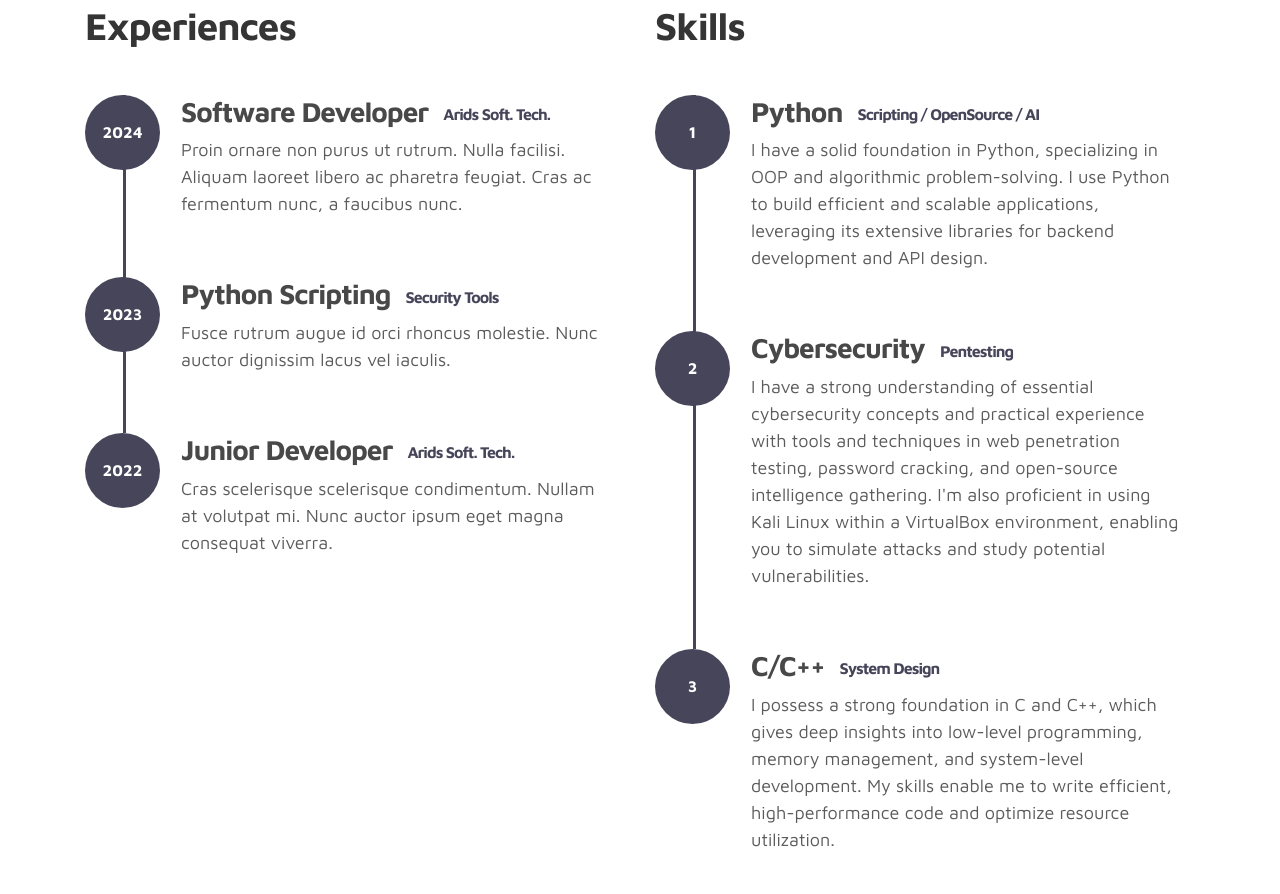
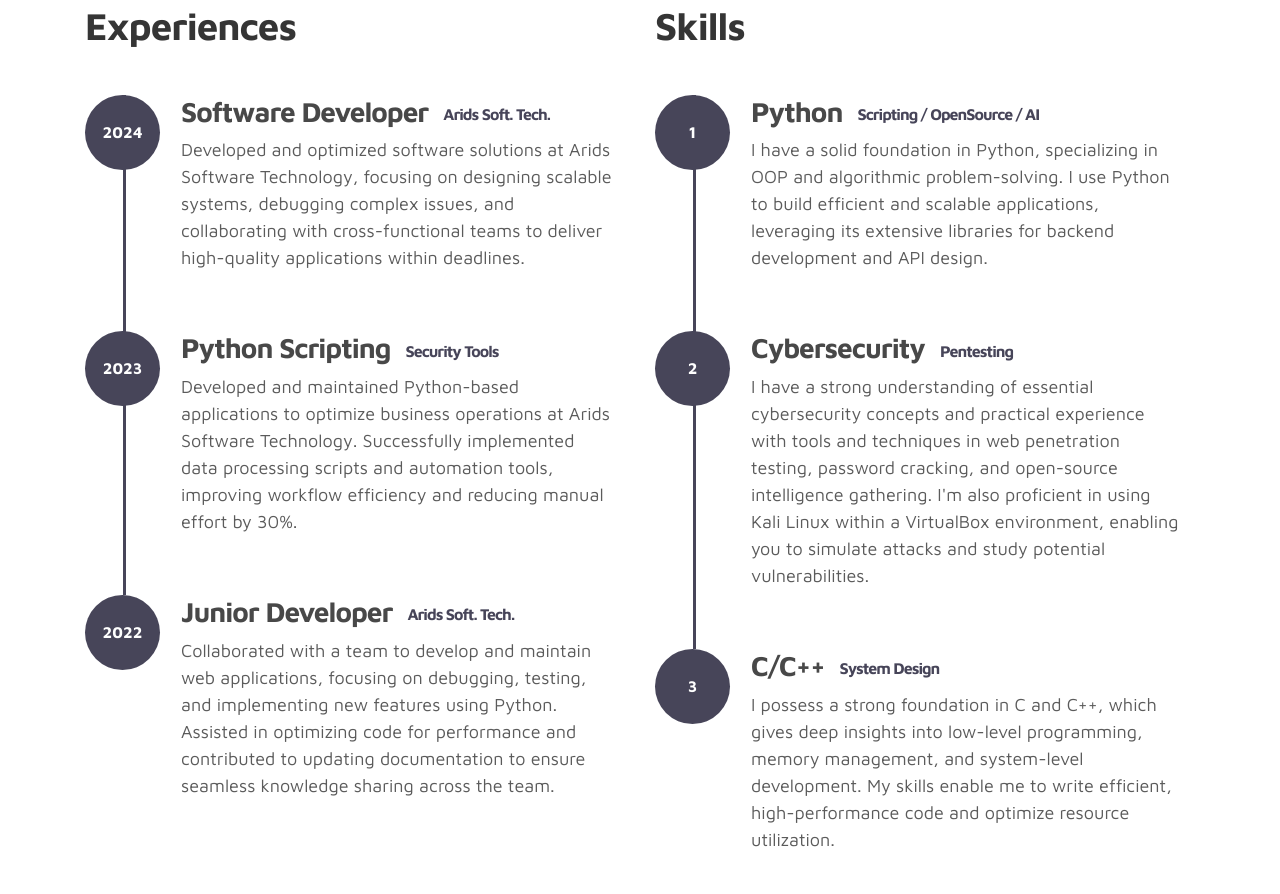
Before and after one commit to ThompsonWolf/AridsPortfolio, a plain HTML site: page index.html in a window 1280 px wide. Shown: the part 1636-2530 px from the top of the page. Drawn offline with Linux system fonts and the light colour scheme.

Commit message:
Updated my infos

```diff
--- a/index.html
+++ b/index.html
@@ -95,8 +95,8 @@
                 <span class="mr-2">Hey folks, I'm</span>
                 <div class="animated-info">
                   <span class="animated-item">Arids</span>
-                  <span class="animated-item">Software Developer</span>
-                  <span class="animated-item">Cybersecurity Engineer</span>
+                  <!-- <span class="animated-item">Software Dev.</span> -->
+                  <span class="animated-item">A Tech Geek</span>
                 </div>
               </h1>
 
@@ -220,9 +220,11 @@
                     ><small>Arids Soft. Tech.</small>
                   </h3>
                   <p>
-                    Proin ornare non purus ut rutrum. Nulla facilisi. Aliquam
-                    laoreet libero ac pharetra feugiat. Cras ac fermentum nunc,
-                    a faucibus nunc.
+                    Developed and optimized software solutions at Arids Software
+                    Technology, focusing on designing scalable systems,
+                    debugging complex issues, and collaborating with
+                    cross-functional teams to deliver high-quality applications
+                    within deadlines.
                   </p>
                 </div>
               </div>
@@ -236,8 +238,11 @@
                     <span>Python Scripting</span><small>Security Tools</small>
                   </h3>
                   <p>
-                    Fusce rutrum augue id orci rhoncus molestie. Nunc auctor
-                    dignissim lacus vel iaculis.
+                    Developed and maintained Python-based applications to
+                    optimize business operations at Arids Software Technology.
+                    Successfully implemented data processing scripts and
+                    automation tools, improving workflow efficiency and reducing
+                    manual effort by 30%.
                   </p>
                 </div>
               </div>
@@ -252,8 +257,12 @@
                     ><small>Arids Soft. Tech.</small>
                   </h3>
                   <p>
-                    Cras scelerisque scelerisque condimentum. Nullam at volutpat
-                    mi. Nunc auctor ipsum eget magna consequat viverra.
+                    Collaborated with a team to develop and maintain web
+                    applications, focusing on debugging, testing, and
+                    implementing new features using Python. Assisted in
+                    optimizing code for performance and contributed to updating
+                    documentation to ensure seamless knowledge sharing across
+                    the team.
                   </p>
                 </div>
               </div>
```
